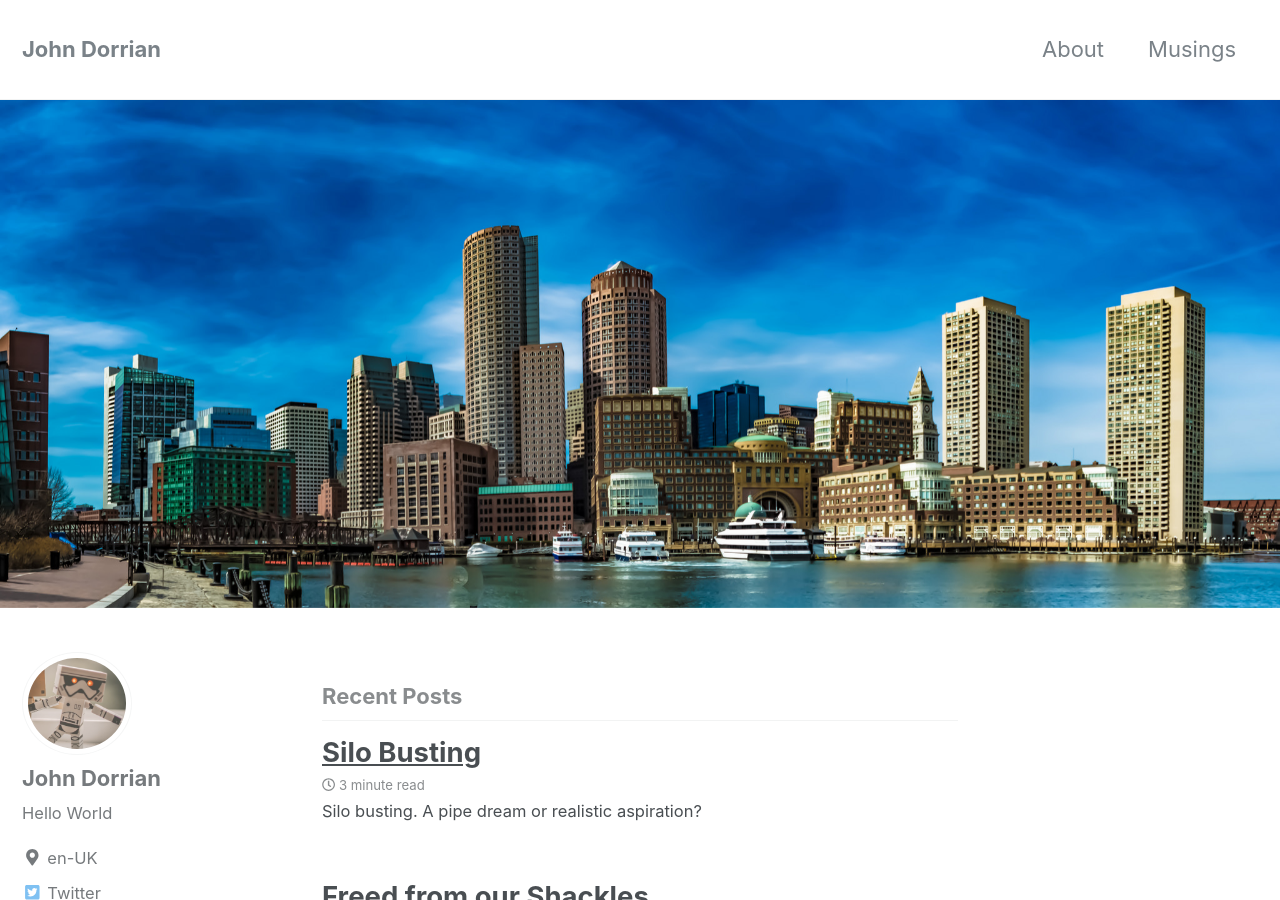
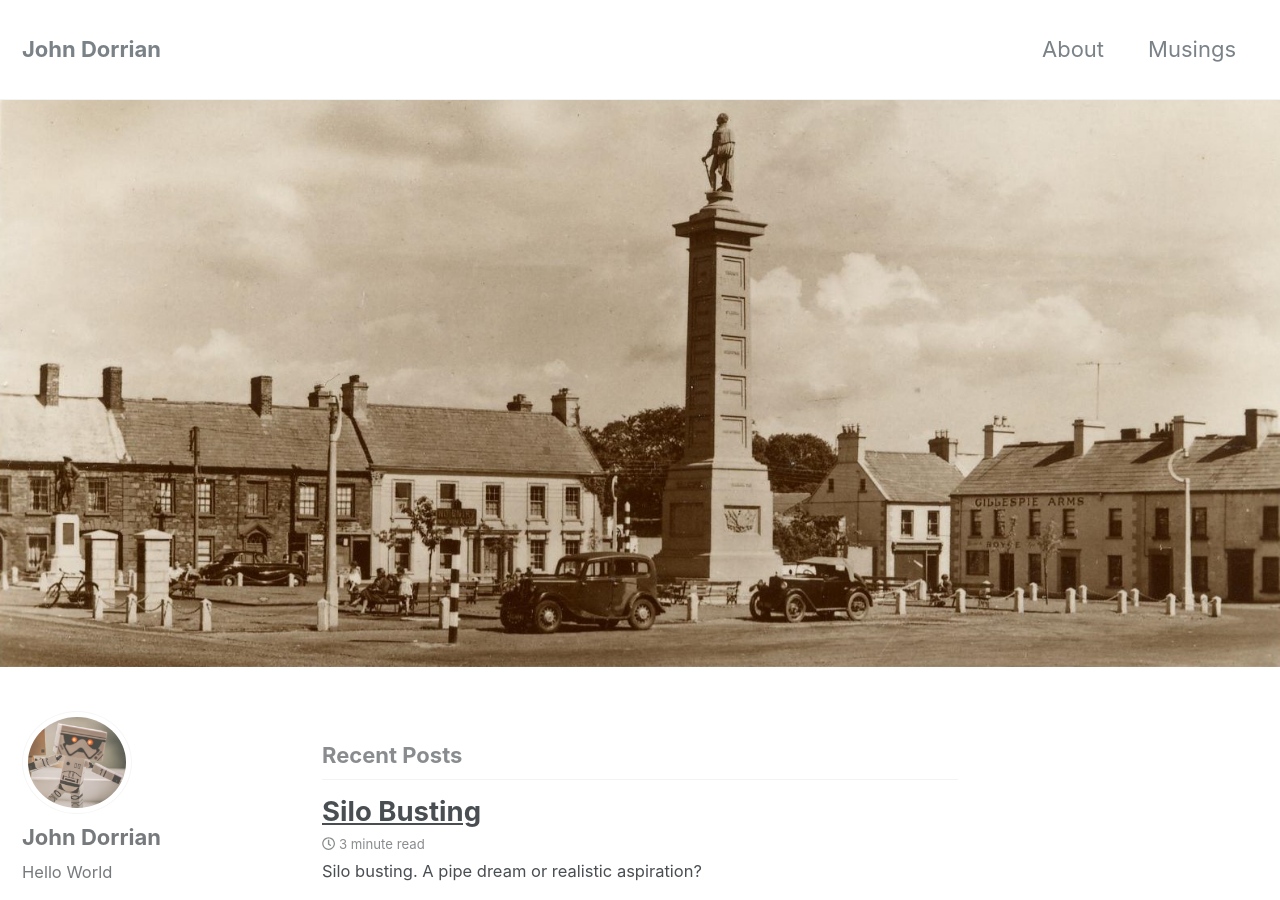
Before and after one commit to JDSFSA/JohnDorrian, a Jekyll site: the page built from index.html, in a window 1280 px wide and 900 px high. Built offline with Jekyll 4.4.1, drawn with Linux system fonts in a browser that asks for light colours; nearby versions of some CDN libraries; the list of posts is cut into pages by our own code.

Commit message:
uploaded image

```diff
--- a/index.html
+++ b/index.html
@@ -2,5 +2,5 @@
 layout: home
 author_profile: true
 header:
-  image: "/images/waterfront.jpg"
+  image: "/images/comber.jpg"
 ---
```
Also changed, not shown: images/comber.jpg (added).
